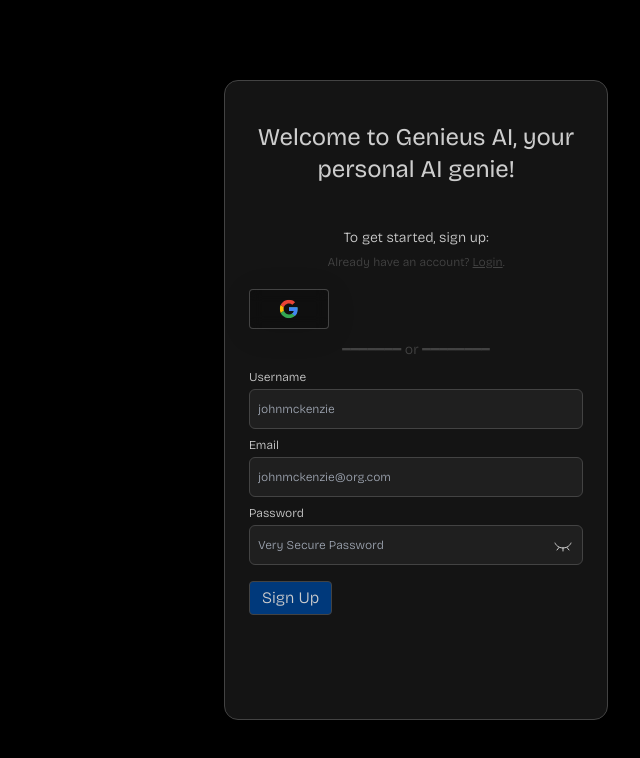
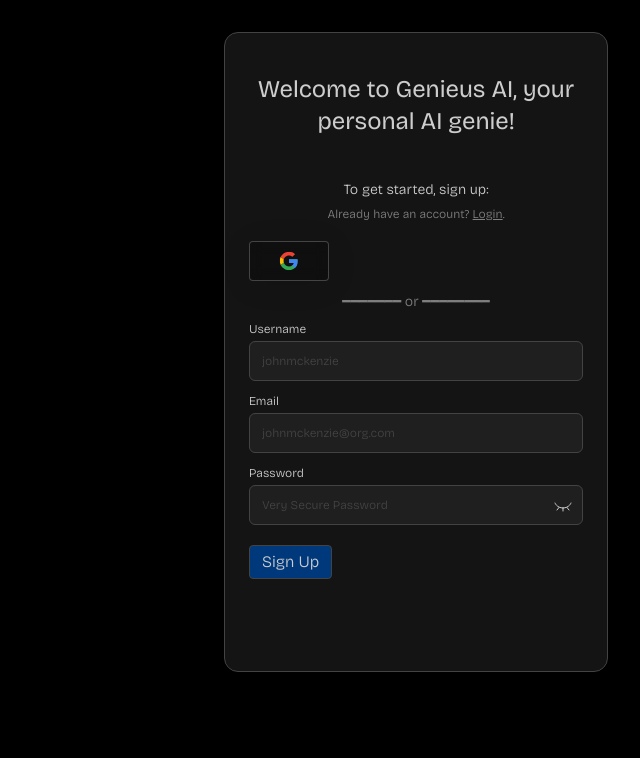
Before and after one commit to worldofchami/GenieusAI, a Next.js app: page /signup in a window 1280 px wide. Shown: the top 758 px of the page, without its empty margins (640-1280 px from the left). Built offline with nearby package versions, Linux system fonts and the light colour scheme.

Commit message:
Sign up server action

```diff
--- /dev/null
+++ b/app/(util)/RegExp.ts
@@ -0,0 +1,4 @@
+export const PasswordRegExp = /^(?=.*[A-Z])(?=.*[a-z])(?=.*\d)(?=.*[^A-Za-z0-9])(?!.*\s).{8,25}$/;
+export const PasswordPattern = PasswordRegExp.toString().slice(1,-2);
+export const UsernameRegExp = /^[a-zA-Z0-9_\.]{3,20}$/;
+export const UsernamePattern = UsernameRegExp.toString().slice(1,-2);
--- a/app/(util)/actions.ts
+++ b/app/(util)/actions.ts
@@ -1,5 +1,7 @@
+import { createServerActionClient } from "@supabase/auth-helpers-nextjs";
+import { cookies } from "next/headers";
 import { API_URL } from "../layout";
-import { Message, PromptResponse } from "./interfaces";
+import { DBResponse, ISignUpForm, Message, PromptResponse } from "./interfaces";
 
 export async function submitPrompt(chat: Message[]): Promise<PromptResponse> {
     "use server"
@@ -46,6 +48,49 @@
     }
 }
 
-export async function signUp(formData: FormData) {
+export async function signUp(data: ISignUpForm): Promise<DBResponse> {
     "use server"
+
+    const username = data.username.toLowerCase();
+    const email = data.email.toLowerCase();
+    const password = data.password;
+
+    const supabase = createServerActionClient({ cookies });
+
+    const { error: InsertError } = await supabase
+        .from("users")
+        .insert({
+            username,
+            email
+        });
+
+    if(InsertError) {
+        return {
+            ok: false,
+            message: "Username has already been used!"
+        }
+    }
+
+    const { error } = await supabase.auth
+        .signUp({
+            email,
+            password,
+            options: {
+                data: {
+                    username
+                }
+            }
+        });
+
+    if(error) {
+        return {
+            ok: false,
+            message: "Email has already been used!"
+        }
+    }
+
+    return {
+        ok: true,
+        message: `Welcome to GenieusAI, ${username}!`
+    }
 }
--- a/app/(util)/components.tsx
+++ b/app/(util)/components.tsx
@@ -164,12 +164,11 @@
 export const TextInput: FunctionComponent<TextInputProps> = ({ label, ...props }) => {
     return (
         <>
-        <div className="w-full h-full flex flex-col gap-y-1">
+        <div className="w-full h-full flex flex-col gap-y-1 input_container" aria-label={label.toLowerCase()}>
             <label className="text-left text-xs font-light" htmlFor={`${label}-${useId()}`}>{label}</label>
             <input
                 { ...props }
-                className={twMerge("h-10 w-full bg-[#1f1f1f] font-light text-xs rounded-[6px] stdborder pl-2", props.className)}
-                name="prompt"
+                className={twMerge("h-10 w-full bg-[#1f1f1f] font-light text-xs rounded-[6px] stdborder pl-3 placeholder:text-contrast", props.className)}
                 autoFocus
                 autoComplete="off"
             />
--- a/app/globals.css
+++ b/app/globals.css
@@ -15,6 +15,7 @@
 
 	body {
 		color: #CDCDCD;
+		@apply mr-8 mt-8 w-96 h-[80vh] ml-auto relative;
 	}
 
 	.stdborder {
@@ -84,3 +85,18 @@
 .pw_input[type="password"]:not(:placeholder-shown) {
 	@apply text-lg;
 }
+
+.input_container::after {
+	content: "";
+	@apply h-0 ;
+}
+
+.input_container:has(input:invalid:focus)::after {
+	content: "";
+	@apply h-0 transition-[height] duration-150 ease-in-out;
+}
+
+.input_container:has(input:invalid:not(:focus))::after {
+	content: "Please enter a valid " attr(aria-label) "!";
+	@apply h-3 pl-1 font-light text-xs text-contrastlt text-left transition-[height] duration-150 ease-in-out;
+}
--- a/app/layout.tsx
+++ b/app/layout.tsx
@@ -1,5 +1,6 @@
 import "./globals.css";
 import { Bricolage_Grotesque } from "next/font/google";
+import { Toaster } from "react-hot-toast";
 
 const bricolageGrotesque = Bricolage_Grotesque({
     subsets: ["latin"],
@@ -21,11 +22,21 @@
     return (
         <html lang="en">
             <body className={bricolageGrotesque.className}>
-                <main className="w-full h-screen">
-                    <section className="w-96 h-[80vh] bg-bg px-6 pb-6 flex flex-col absolute my-auto top-0 bottom-0 right-8 rounded-lg border-[1px] border-contrast">
-                        {children}
-                    </section>
-                </main>
+                <section className="h-full w-full bg-bg px-6 pb-6 flex flex-col rounded-lg border-[1px] border-contrast">
+                    <Toaster
+                       containerClassName="relative bg-bg"
+                       containerStyle={{
+                            position: "relative",
+                       }}
+                       toastOptions={{
+                            style: {
+                                background: "rgb(60 60 60)",
+                                color: "#CDCDCD"
+                            }
+                       }}
+                    />
+                    {children}
+                </section>
             </body>
         </html>
     );
--- a/app/signup/client.tsx
+++ b/app/signup/client.tsx
@@ -1,25 +1,94 @@
 "use client"
 
-import { SeparatorHorizontal } from "lucide-react";
 import Image from "next/image";
-import { FunctionComponent, useState } from "react"
+import { useRouter } from "next/navigation";
+import { ChangeEvent, FunctionComponent, useState } from "react"
+import { toast } from "react-hot-toast";
 import { Button, TextInput } from "../(util)/components"
+import { DBResponse, ISignUpForm } from "../(util)/interfaces";
+import { PasswordPattern, PasswordRegExp, UsernamePattern, UsernameRegExp } from "../(util)/RegExp";
 
 interface SignUpFormProps {
-    signUp: (formData: FormData) => Promise<any>;
+    signUp: (data: ISignUpForm) => Promise<DBResponse>;
 }
 
 export const SignUpForm: FunctionComponent<SignUpFormProps> = ({ signUp }) => {
     const [passwordType, setPasswordType] = useState("password");
+
+    const [form, setForm] = useState<ISignUpForm>({
+        username: "",
+        email: "",
+        password: ""
+    });
+
+    const handleChange = ({ target: { name, value } }: ChangeEvent<HTMLInputElement>) => {
+        setForm((curr) => ({ ...curr, [name]: value }));
+    }
 
     const handleTogglePassword = () => {
         if(passwordType === "password") setPasswordType("text")
         else setPasswordType("password")
     }
 
+    const router = useRouter();
+
+    const handleSubmit = async (formData: FormData) => {
+        console.log(formData.get("email"))
+        const username = formData.get("username")?.toString();
+        const password = formData.get("password")?.toString();
+        const email = formData.get("email")?.toString();
+
+        if(!username || !password || !email) {
+            toast.error("Please fill in all the fields!");
+            return;
+        }
+
+        if(UsernameRegExp.test(username) && PasswordRegExp.test(password)) {
+            const data = {
+                username,
+                password,
+                email
+            };
+
+            const { ok, message } = await toast.promise<DBResponse>(
+                signUp(data),
+                {
+                    loading: "Signing you up...",
+                    success: "",
+                    error: "Critical error! Please contact support."
+                },
+                {
+                    success: {
+                        style: {
+                            display: "none"
+                        }
+                    }
+                }
+            );
+
+            if(ok) {
+                toast.success(message);
+                router.refresh();
+                router.push("/chat");
+            }
+
+            else {
+                toast.error(message);
+            }
+        }
+
+        else if(!UsernameRegExp.test(username)) {
+            toast.error("Please enter a valid username!");
+        }
+
+        else if(!PasswordRegExp.test(password)) {
+            toast.error("Please enter a valid password!");
+        }
+    }
+
     return (
         <>
-        <form action="" className="mt-4 flex flex-col gap-y-2">
+        <form action={handleSubmit} className="mt-4 flex flex-col gap-y-2">
             <div>
                 <div className="w-20 h-10 flex items-center justify-center px-2 rounded-[4px] glass cursor-pointer">
                     <Image
@@ -32,16 +101,21 @@
                 </div>
             </div>
             <div className="text-center">
-                <span className="font-light text-sm text-contrast">━━━━━━━ or ━━━━━━━━</span>
+                <span className="font-light text-sm text-contrastlt">━━━━━━━ or ━━━━━━━━</span>
             </div>
             <TextInput
                 label="Username"
                 placeholder="johnmckenzie"
+                pattern={UsernamePattern}
+                onChange={handleChange}
+                name="username"
             />
             <TextInput
                 label="Email"
                 type="email"
                 placeholder="johnmckenzie@org.com"
+                onChange={handleChange}
+                name="email"
             />
             <div className="relative">
                 <TextInput
@@ -49,9 +123,12 @@
                     label="Password"
                     placeholder="Very Secure Password"
                     className="pw_input"
+                    pattern={PasswordPattern}
+                    onChange={handleChange}
+                    name="password"
                 />
                 <div
-                    className="h-10 aspect-square absolute bottom-0 right-0 cursor-pointer grid place-content-center"
+                    className="h-10 aspect-square absolute bottom-1 right-0 cursor-pointer grid place-content-center"
                     onClick={handleTogglePassword}
                 >
                     <Image
--- a/app/signup/page.tsx
+++ b/app/signup/page.tsx
@@ -10,7 +10,7 @@
             <h1 className="text-2xl text-center mb-10">Welcome to Genieus AI, your personal AI genie!</h1>
             <span className="text-sm font-light">To get started, sign up:</span>
             <br />
-            <span className="text-contrast text-xs font-light">Already have an account? <Link href="/login" className="underline">Login</Link>.</span>
+            <span className="text-contrastlt text-xs font-light">Already have an account? <Link href="/login" className="underline">Login</Link>.</span>
             <SignUpForm signUp={signUp} />
         </div>
         </>
--- a/package.json
+++ b/package.json
@@ -20,6 +20,7 @@
     "postcss": "8.4.24",
     "react": "18.2.0",
     "react-dom": "18.2.0",
+    "react-hot-toast": "^2.4.1",
     "tailwind-merge": "^1.14.0",
     "tailwindcss": "3.3.2",
     "tailwindcss-animate": "^1.0.7",
--- a/tailwind.config.js
+++ b/tailwind.config.js
@@ -19,6 +19,7 @@
             colors: {
 				bg: "#141414",
 				contrast: "#434343",
+                contrastlt: "#7f7f7f",
                 accent: "#00397B",
                 border: "hsl(var(--border))",
                 input: "hsl(var(--input))",
```
Also changed, not shown: app/(util)/interfaces.ts (+11 -0 lines), 1 other file (tests, documents, lock files or other folders).
